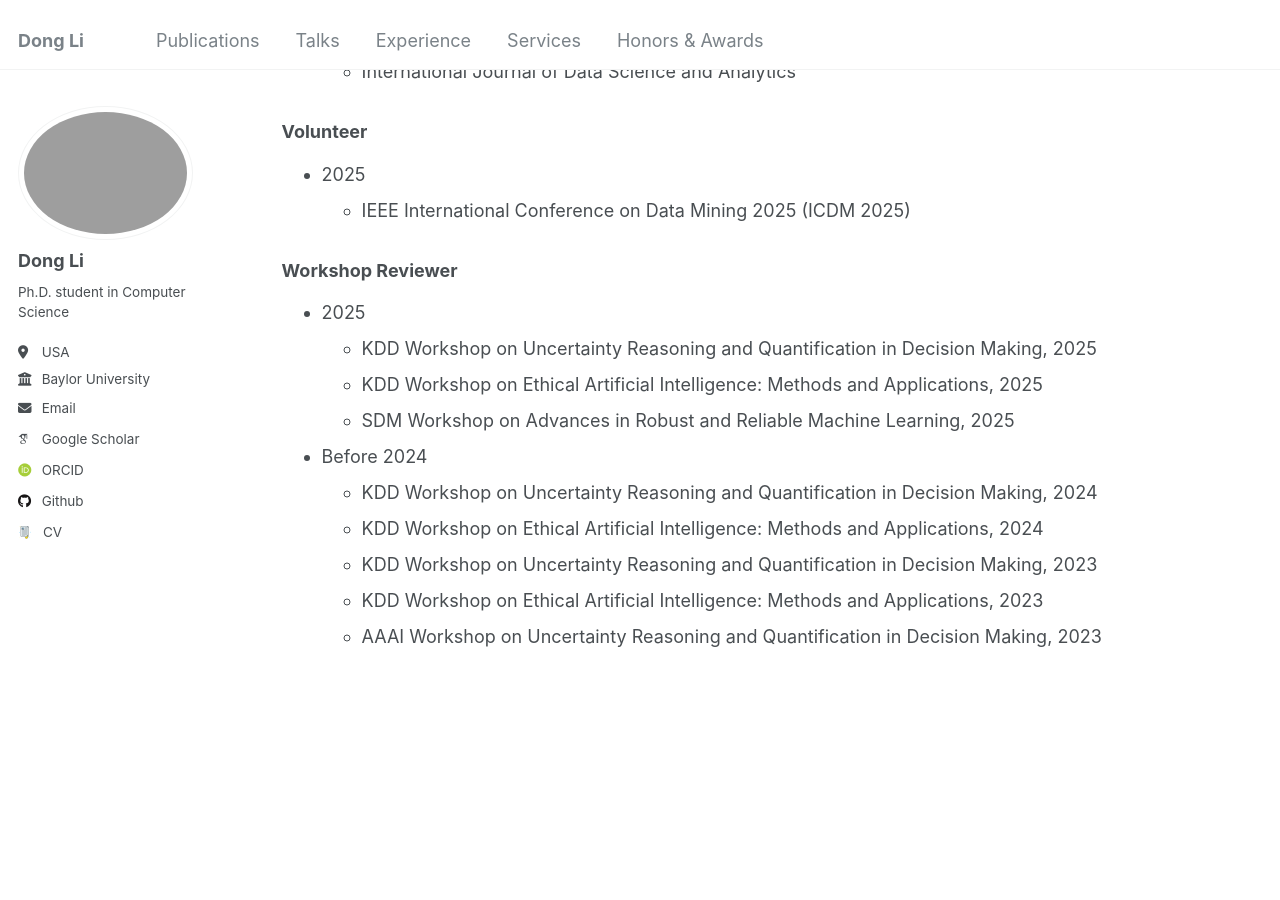
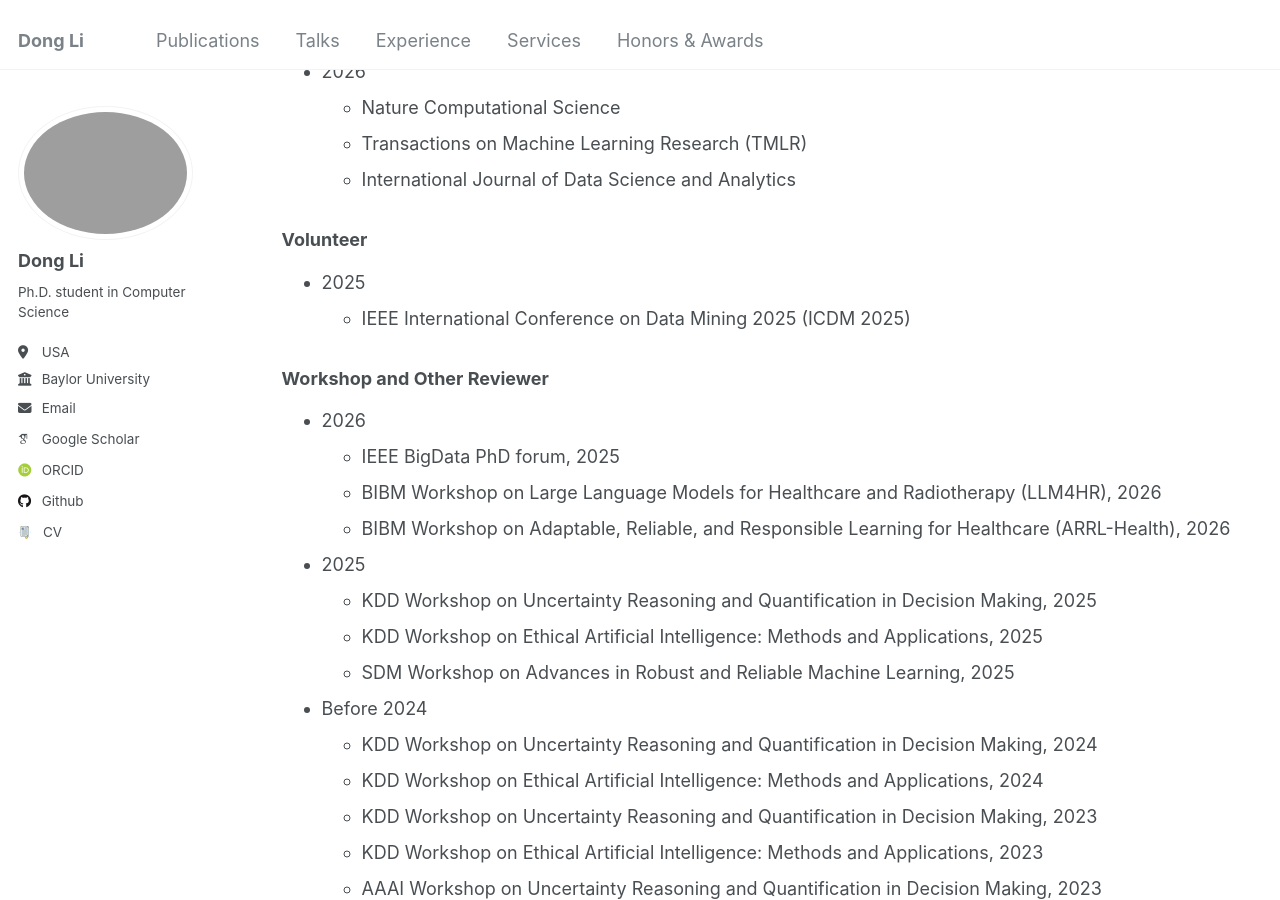
Before and after one commit to TurkeyWatanabe/dongli, a Jekyll site: the page built from _pages/services.html, in a window 1280 px wide and 900 px high, scrolled down 1770 px. Built offline with Jekyll 4.4.1, drawn with Linux system fonts in a browser that asks for light colours; some web fonts are replaced; some of the changed text lies outside the part shown.

Commit message:
Revise workshop reviewer section and add entries
Updated the section title and added new workshop reviewer entries for 2026.

```diff
--- a/_pages/services.html
+++ b/_pages/services.html
@@ -90,9 +93,16 @@ author_profile: true
   </li>
 </ul>
 
-<h3>Workshop Reviewer</h3>
+<h3>Workshop and Other Reviewer</h3>
 
 <ul>
+  <li>2026
+    <ul>
+      <li>IEEE BigData PhD forum, 2025</li>
+      <li>BIBM Workshop on Large Language Models for Healthcare and Radiotherapy (LLM4HR), 2026</li>
+      <li>BIBM Workshop on Adaptable, Reliable, and Responsible Learning for Healthcare (ARRL-Health), 2026</li>
+    </ul>
+  </li>
   <li>2025
     <ul>
       <li>KDD Workshop on Uncertainty Reasoning and Quantification in Decision Making, 2025</li>
```
Also changed, not shown: other parts of _pages/services.html (+3 -0 lines).
